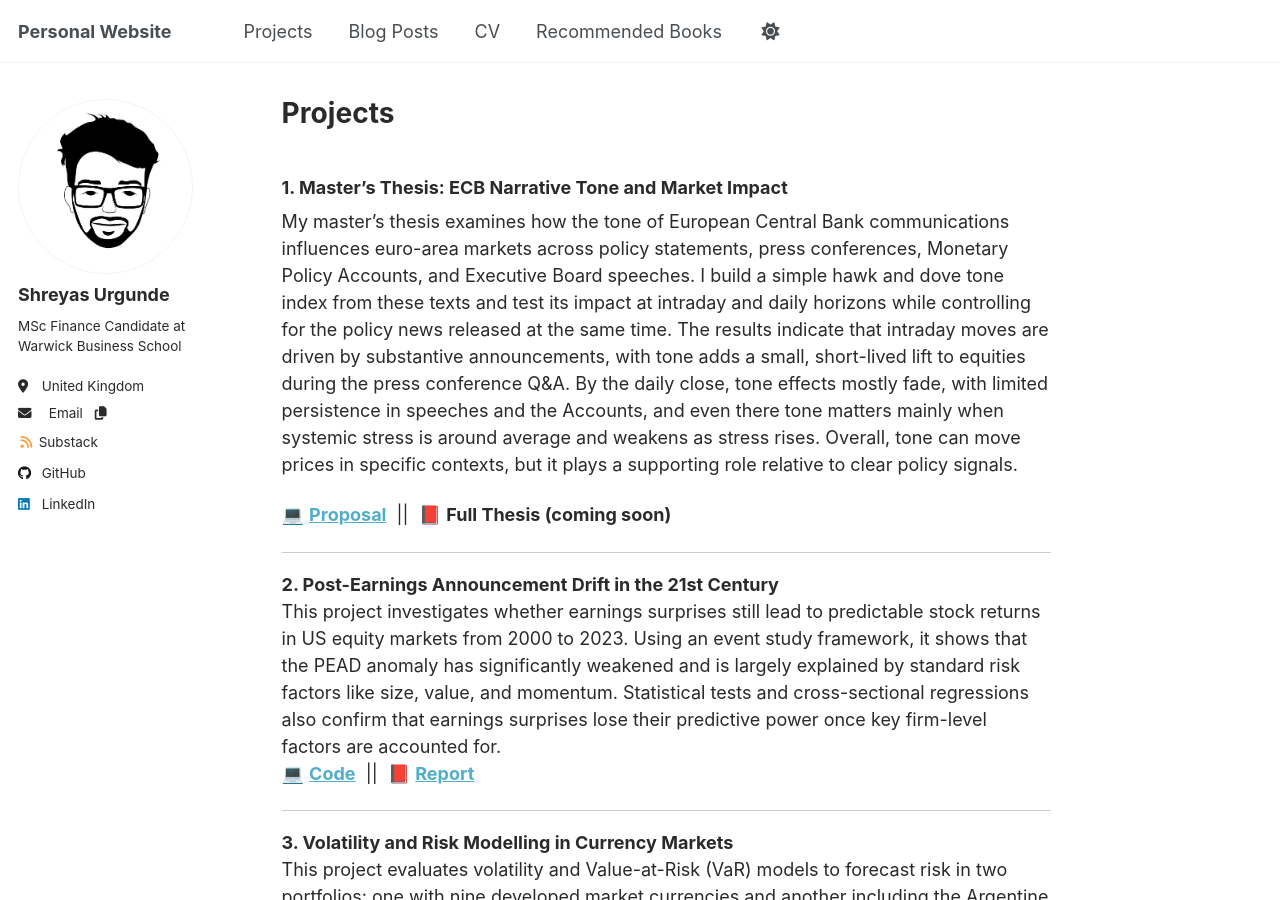
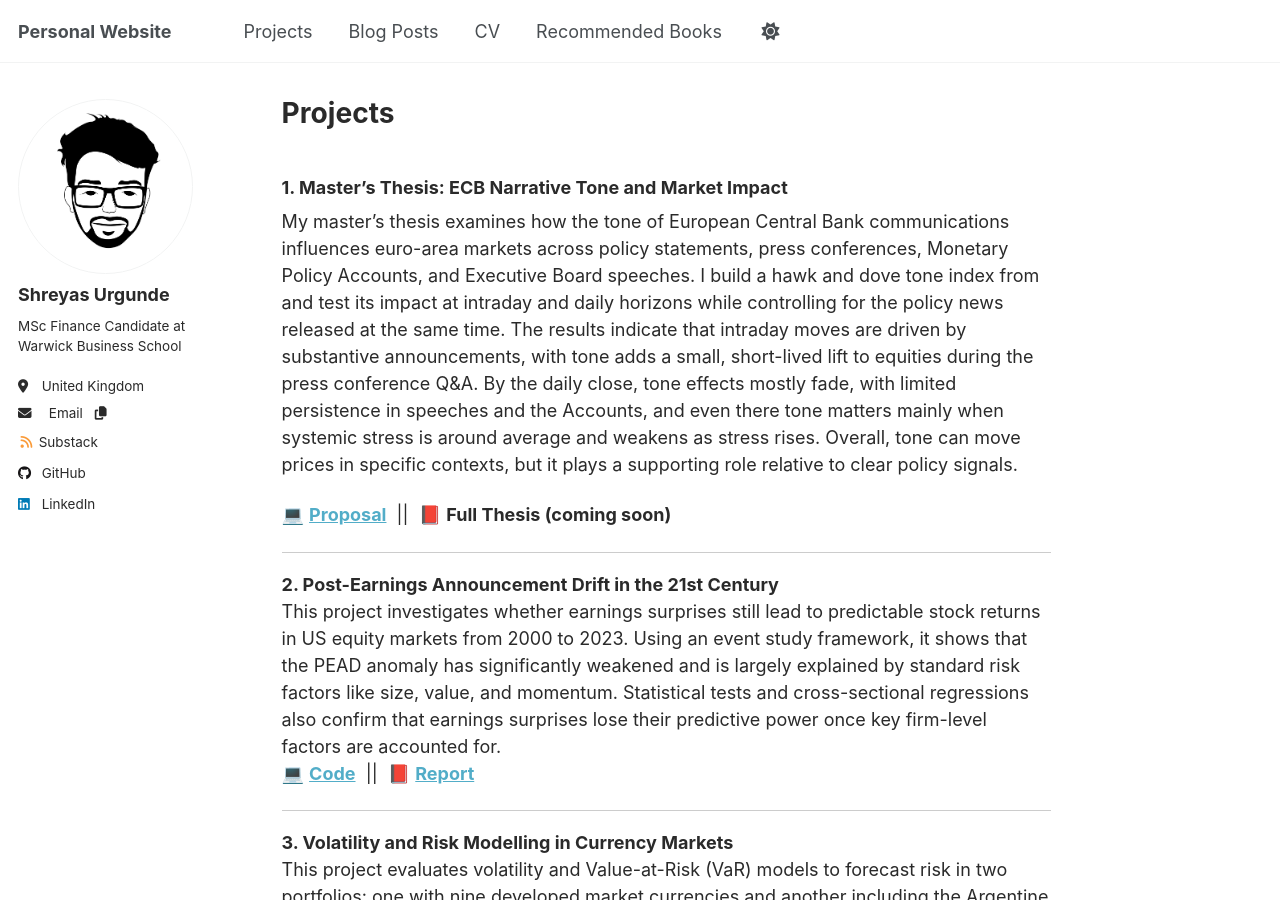
Before and after one commit to shreyasxi/shreyasxi.github.io, a Jekyll site: the page built from _pages/projects.md, in a window 1280 px wide and 900 px high. Built offline with Jekyll 4.4.1, drawn with Linux system fonts in a browser that asks for light colours; a script that is not in the unit is left out.

Commit message:
Update projects.md

```diff
--- a/_pages/projects.md
+++ b/_pages/projects.md
@@ -6,7 +6,7 @@
 ---
 
 <h3>1. Master’s Thesis: ECB Narrative Tone and Market Impact</h3>
-<p>My master’s thesis examines how the tone of European Central Bank communications influences euro-area markets across policy statements, press conferences, Monetary Policy Accounts, and Executive Board speeches. I build a simple hawk and dove tone index from these texts and test its impact at intraday and daily horizons while controlling for the policy news released at the same time. The results indicate that intraday moves are driven by substantive announcements, with tone adds a small, short-lived lift to equities during the press conference Q&A. By the daily close, tone effects mostly fade, with limited persistence in speeches and the Accounts, and even there tone matters mainly when systemic stress is around average and weakens as stress rises. Overall, tone can move prices in specific contexts, but it plays a supporting role relative to clear policy signals.</p>
+<p>My master’s thesis examines how the tone of European Central Bank communications influences euro-area markets across policy statements, press conferences, Monetary Policy Accounts, and Executive Board speeches. I build a hawk and dove tone index from and test its impact at intraday and daily horizons while controlling for the policy news released at the same time. The results indicate that intraday moves are driven by substantive announcements, with tone adds a small, short-lived lift to equities during the press conference Q&A. By the daily close, tone effects mostly fade, with limited persistence in speeches and the Accounts, and even there tone matters mainly when systemic stress is around average and weakens as stress rises. Overall, tone can move prices in specific contexts, but it plays a supporting role relative to clear policy signals.</p>
 <p>💻 <a href="https://github.com/shreyasxi/shreyasxi.github.io/blob/master/files/5582804_Proposal.pdf" target="_blank"><strong>Proposal</strong></a> &nbsp;||&nbsp; 📕 <strong>Full Thesis (coming soon)</strong></p>
 
 <div style="height: 1px; background-color: #cccccc; margin: 1em 0;"></div>
```
